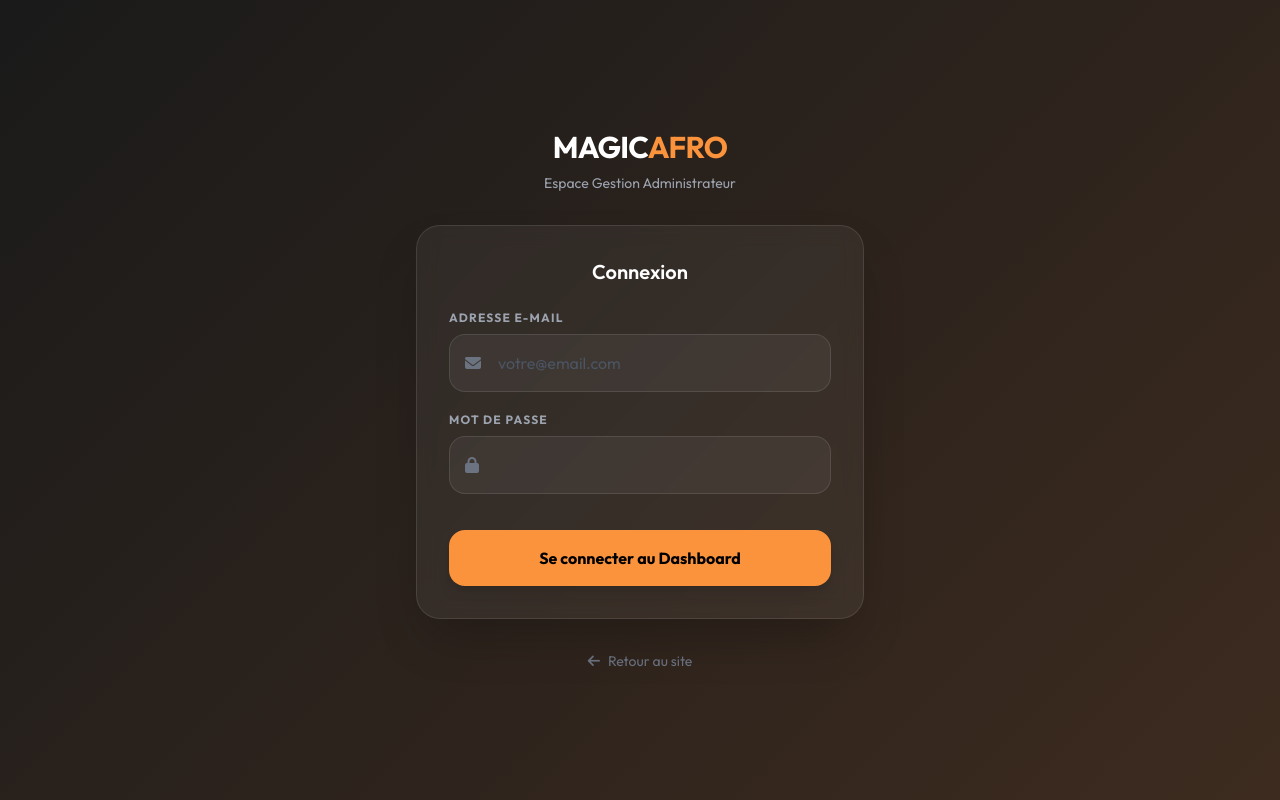
After one commit to devdeveloppment/MAGICAFRO, a Django app: page /dashboard/login/ in a window 1280 px wide. The commit adds this page. Run offline with Django 5.2, Linux system fonts and the light colour scheme; some libraries are stand-ins or nearby versions.

Commit message:
feat: custom dashboard login and access from frontend

```diff
--- a/dashboard/urls.py
+++ b/dashboard/urls.py
@@ -4,6 +4,8 @@ from . import views
 app_name = 'dashboard'
 
 urlpatterns = [
+    path('login/', views.dashboard_login, name='login'),
+    path('logout/', views.dashboard_logout, name='logout'),
     path('', views.dashboard_home, name='home'),
     path('orders/', views.order_list, name='order_list'),
     path('products/', views.product_list, name='product_list'),
--- a/dashboard/views.py
+++ b/dashboard/views.py
@@ -1,5 +1,7 @@
 from django.shortcuts import render, redirect, get_object_or_404
-from django.contrib.admin.views.decorators import staff_member_required
+from django.contrib.auth import authenticate, login, logout
+from django.contrib.auth.decorators import login_required
+from django.contrib import messages
 from orders.models import Order
 from products.models import Product, Category
 from django.db.models import Sum, Count
@@ -7,7 +9,28 @@ from django.utils import timezone
 from datetime import timedelta
 from .forms import ProductForm
 
-@staff_member_required
+def dashboard_login(request):
+    if request.user.is_authenticated and request.user.is_staff:
+        return redirect('dashboard:home')
+
+    if request.method == 'POST':
+        email = request.POST.get('email')
+        password = request.POST.get('password')
+        user = authenticate(request, email=email, password=password)
+
+        if user is not None and user.is_staff:
+            login(request, user)
+            return redirect('dashboard:home')
+        else:
+            messages.error(request, "E-mail ou mot de passe incorrect, ou accès refusé.")
+
+    return render(request, 'dashboard/login.html')
+
+def dashboard_logout(request):
+    logout(request)
+    return redirect('dashboard:login')
+
+@login_required(login_url='dashboard:login')
 def dashboard_home(request):
     # Stats
     total_sales = Order.objects.filter(payment_status=True).aggregate(Sum('total'))['total__sum'] or 0
@@ -48,7 +71,7 @@ def dashboard_home(request):
     }
     return render(request, 'dashboard/index.html', context)
 
-@staff_member_required
+@login_required(login_url='dashboard:login')
 def order_list(request):
     status_filter = request.GET.get('status')
     orders = Order.objects.all().order_by('-created_at')
@@ -67,7 +90,7 @@ def order_list(request):
     }
     return render(request, 'dashboard/orders.html', context)
 
-@staff_member_required
+@login_required(login_url='dashboard:login')
 def product_list(request):
     products = Product.objects.all().order_by('-created_at')
     context = {
@@ -76,7 +99,7 @@ def product_list(request):
     }
     return render(request, 'dashboard/products.html', context)
 
-@staff_member_required
+@login_required(login_url='dashboard:login')
 def product_create(request):
     if request.method == 'POST':
         form = ProductForm(request.POST, request.FILES)
@@ -97,7 +120,7 @@ def product_create(request):
     }
     return render(request, 'dashboard/product_form.html', context)
 
-@staff_member_required
+@login_required(login_url='dashboard:login')
 def product_edit(request, pk):
     product = get_object_or_404(Product, pk=pk)
     if request.method == 'POST':
@@ -122,7 +145,7 @@ def product_edit(request, pk):
     }
     return render(request, 'dashboard/product_form.html', context)
 
-@staff_member_required
+@login_required(login_url='dashboard:login')
 def product_delete(request, pk):
     product = get_object_or_404(Product, pk=pk)
     if request.method == 'POST':
@@ -130,7 +153,7 @@ def product_delete(request, pk):
         return redirect('dashboard:product_list')
     return render(request, 'dashboard/product_confirm_delete.html', {'product': product})
 
-@staff_member_required
+@login_required(login_url='dashboard:login')
 def customer_list(request):
     from django.contrib.auth import get_user_model
     User = get_user_model()
@@ -142,14 +165,14 @@ def customer_list(request):
     }
     return render(request, 'dashboard/customers.html', context)
 
-@staff_member_required
+@login_required(login_url='dashboard:login')
 def promotion_list(request):
     context = {
         'segment': 'promotions'
     }
     return render(request, 'dashboard/promotions.html', context)
 
-@staff_member_required
+@login_required(login_url='dashboard:login')
 def report_list(request):
     context = {
         'segment': 'reports'
--- a/templates/base.html
+++ b/templates/base.html
@@ -139,7 +139,7 @@
                 </div>
 
                 {% if not user.is_authenticated %}
-                <a href="/admin/" class="hidden md:flex items-center space-x-2 bg-primary text-white px-4 py-2 rounded-full text-xs font-bold hover:bg-accent transition shadow-lg">
+                <a href="{% url 'dashboard:login' %}" class="hidden md:flex items-center space-x-2 bg-primary text-white px-4 py-2 rounded-full text-xs font-bold hover:bg-accent transition shadow-lg">
                     <i class="fa-solid fa-lock"></i>
                     <span>ADMIN</span>
                 </a>
--- /dev/null
+++ b/templates/dashboard/login.html
@@ -0,0 +1,86 @@
+{% load static %}
+<!DOCTYPE html>
+<html lang="fr">
+<head>
+    <meta charset="UTF-8">
+    <meta name="viewport" content="width=device-width, initial-scale=1.0">
+    <title>Connexion Administrateur | MagicAfro</title>
+    <script src="https://cdn.tailwindcss.com"></script>
+    <link rel="stylesheet" href="https://cdnjs.cloudflare.com/ajax/libs/font-awesome/6.5.1/css/all.min.css">
+    <link href="https://fonts.googleapis.com/css2?family=Outfit:wght@300;400;500;600;700&display=swap" rel="stylesheet">
+    <style>
+        body { font-family: 'Outfit', sans-serif; }
+        .gradient-bg {
+            background: linear-gradient(135deg, #1a1a1a 0%, #3d2b1f 100%);
+        }
+        .glass {
+            background: rgba(255, 255, 255, 0.05);
+            backdrop-filter: blur(10px);
+            border: 1px solid rgba(255, 255, 255, 0.1);
+        }
+    </style>
+</head>
+<body class="gradient-bg min-h-screen flex items-center justify-center p-4">
+    <div class="max-w-md w-full">
+        <!-- Logo -->
+        <div class="text-center mb-8">
+            <h1 class="text-3xl font-bold text-white tracking-tight">MAGIC<span class="text-orange-400">AFRO</span></h1>
+            <p class="text-gray-400 text-sm mt-2">Espace Gestion Administrateur</p>
+        </div>
+
+        <!-- Login Card -->
+        <div class="glass p-8 rounded-3xl shadow-2xl">
+            <h2 class="text-xl font-semibold text-white mb-6 text-center">Connexion</h2>
+
+            {% if messages %}
+            <div class="mb-6">
+                {% for message in messages %}
+                <div class="p-3 rounded-xl bg-red-500/20 border border-red-500/50 text-red-200 text-xs flex items-center">
+                    <i class="fa-solid fa-circle-exclamation mr-2"></i>
+                    {{ message }}
+                </div>
+                {% endfor %}
+            </div>
+            {% endif %}
+
+            <form method="POST" class="space-y-5">
+                {% csrf_token %}
+                <div>
+                    <label class="block text-gray-400 text-xs font-bold uppercase tracking-widest mb-2">Adresse E-mail</label>
+                    <div class="relative">
+                        <span class="absolute inset-y-0 left-0 pl-4 flex items-center text-gray-500">
+                            <i class="fa-solid fa-envelope"></i>
+                        </span>
+                        <input type="email" name="email" required
+                            class="w-full bg-white/5 border border-white/10 rounded-2xl py-4 pl-12 pr-4 text-white placeholder-gray-600 focus:outline-none focus:ring-2 focus:ring-orange-400/50 transition"
+                            placeholder="votre@email.com">
+                    </div>
+                </div>
+
+                <div>
+                    <label class="block text-gray-400 text-xs font-bold uppercase tracking-widest mb-2">Mot de passe</label>
+                    <div class="relative">
+                        <span class="absolute inset-y-0 left-0 pl-4 flex items-center text-gray-500">
+                            <i class="fa-solid fa-lock"></i>
+                        </span>
+                        <input type="password" name="password" required
+                            class="w-full bg-white/5 border border-white/10 rounded-2xl py-4 pl-12 pr-4 text-white placeholder-gray-600 focus:outline-none focus:ring-2 focus:ring-orange-400/50 transition">
+                    </div>
+                </div>
+
+                <div class="pt-4">
+                    <button type="submit" class="w-full bg-orange-400 hover:bg-orange-500 text-black font-bold py-4 rounded-2xl shadow-lg transition transform active:scale-95">
+                        Se connecter au Dashboard
+                    </button>
+                </div>
+            </form>
+        </div>
+
+        <div class="text-center mt-8">
+            <a href="/" class="text-gray-500 hover:text-white text-sm transition flex items-center justify-center">
+                <i class="fa-solid fa-arrow-left mr-2"></i> Retour au site
+            </a>
+        </div>
+    </div>
+</body>
+</html>
```
